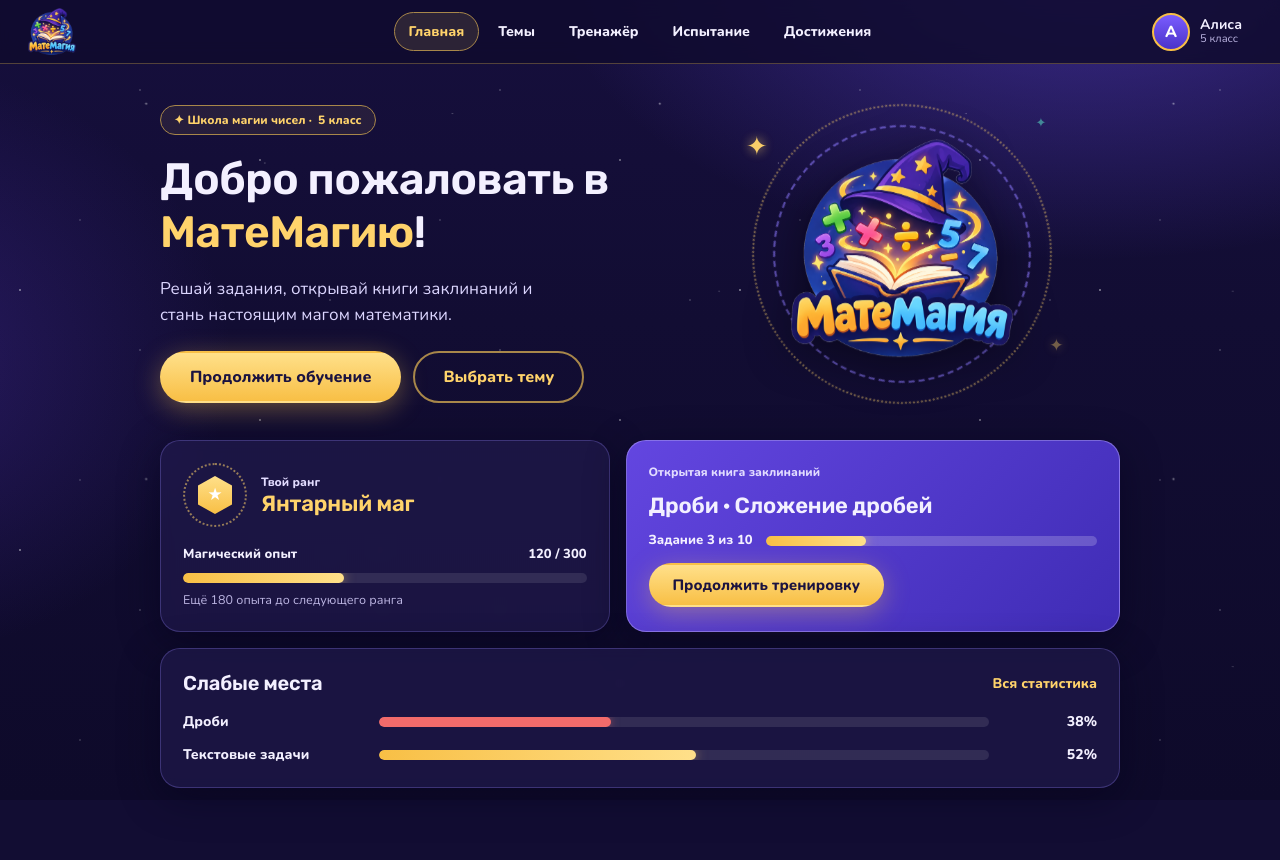
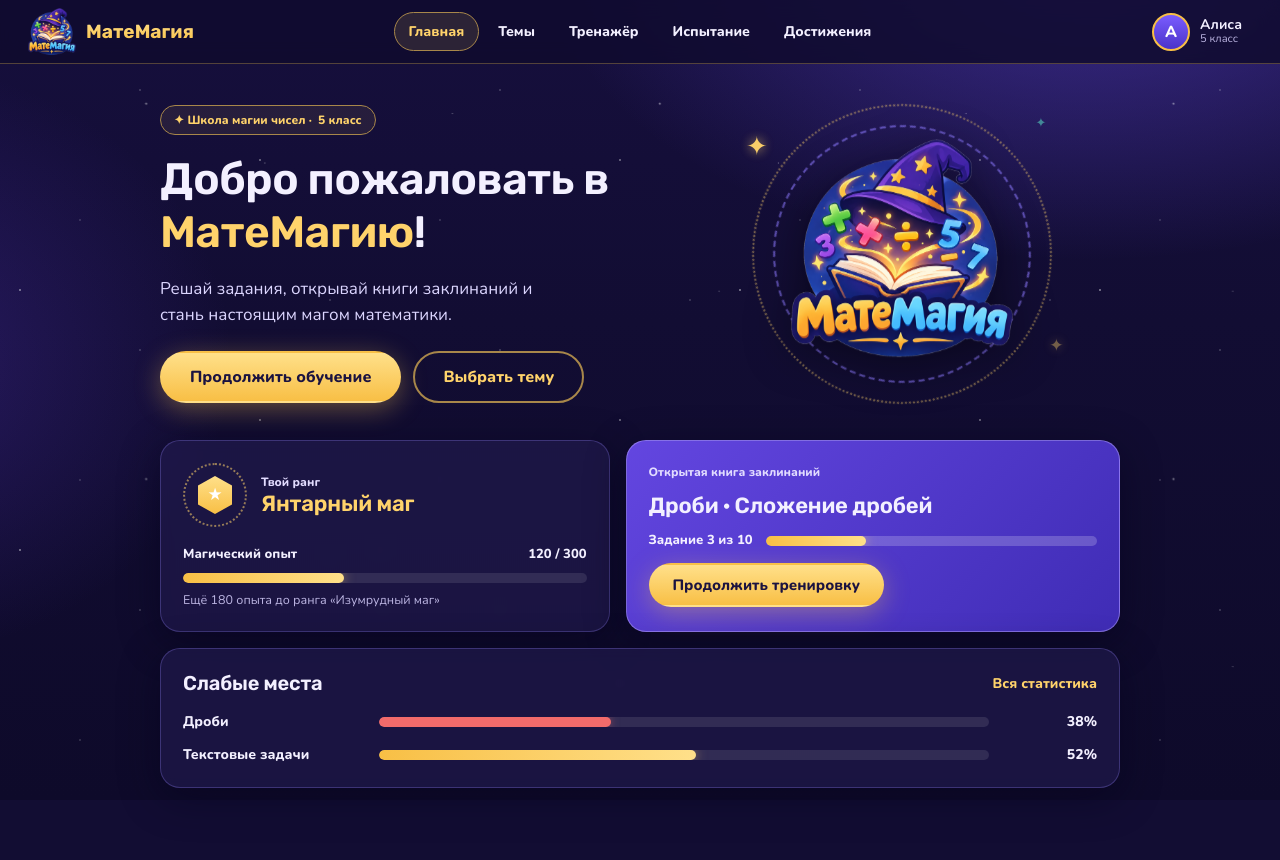
Before and after one commit to yurshalex/matemagia, a Django app: template templates/dashboard_main.html in a window 1280 px wide. Run offline with Django 3.2, Linux system fonts and the light colour scheme; the template is opened without the code that fills it, so the values that code supplies are empty.

Commit message:
Обновлены домашние страницы

```diff
--- a/templates/dashboard_main.html
+++ b/templates/dashboard_main.html
@@ -2,26 +2,26 @@
 <html lang="ru">
 <head>
   <meta charset="utf-8">
-  <meta name="viewport" content="width=1280">
+  <meta name="viewport" content="width=device-width, initial-scale=1">
+  <meta name="theme-color" content="#120d33">
   <title>Главная · МатеМагия</title>
   <!-- Django-шаблон: dashboard_main.html -->
   <link rel="icon" href="../static/img/logo_small.png">
-  <link rel="preconnect" href="https://fonts.googleapis.com">
-  <link rel="preconnect" href="https://fonts.gstatic.com" crossorigin>
-  <link href="https://fonts.googleapis.com/css2?family=Comfortaa:wght@600;700&family=Nunito:wght@400;600;700;800&display=swap" rel="stylesheet">
   <link rel="stylesheet" href="../static/css/main.css">
 </head>
 <body>
+  <a class="skip-link" href="#main">К содержимому</a>
   <div class="sky" aria-hidden="true"></div>
 
   <header class="main-navbar">
     <a class="navbar-logo" href="dashboard_main.html" aria-label="МатеМагия — на главную">
-      <img src="../static/img/logo_small.png" alt="" width="52" height="52">
+      <img src="../static/img/logo_small.png" alt="" width="48" height="48">
+      <span class="navbar-title">МатеМагия</span>
     </a>
     <nav class="nav-links" id="nav-links" aria-label="Главное меню">
       <a href="dashboard_main.html" class="is-active" aria-current="page">Главная</a>
       <a href="learning/topic_catalog.html">Темы</a>
-      <a href="tests/task_trainer.html">Тренажёр</a>
+      <a href="tests/task_list.html">Тренажёр</a>
       <a href="game/challenge_game.html">Испытание</a>
       <a href="game/achievements_list.html">Достижения</a>
     </nav>
@@ -33,14 +33,18 @@
         </button>
         <div class="user-menu" id="user-menu" hidden>
           <a href="progress/profile_stats.html">Личный кабинет</a>
+          <a href="progress/progress.html">Статистика</a>
           <!-- Бэкенд: POST-форма на /logout/ с {% csrf_token %} -->
           <a href="home.html" id="btn-logout">Выйти</a>
         </div>
       </div>
+      <button class="nav-toggle" type="button" aria-expanded="false" aria-controls="nav-links" aria-label="Меню">
+        <span></span><span></span><span></span>
+      </button>
     </div>
   </header>
 
-  <main class="page">
+  <main id="main" class="page">
     <section class="welcome-banner" id="welcome-banner">
       <div class="welcome-text">
         <span class="badge-pill" data-reveal>✦ Школа магии чисел · <span data-user-grade>5 класс</span></span>
@@ -74,7 +78,7 @@
         </div>
         <div class="progress-label"><span>Магический опыт</span><span>120 / 300</span></div>
         <div class="progress-bar" id="rank-progress-bar" role="progressbar" aria-label="Опыт до следующего ранга" aria-valuemin="0" aria-valuemax="300" aria-valuenow="120"><span style="width: 40%"></span></div>
-        <p class="progress-hint">Ещё 180 опыта до следующего ранга</p>
+        <p class="progress-hint">Ещё 180 опыта до ранга «Изумрудный маг»</p>
       </article>
 
       <!-- Данные: незаконченная тренировка. Нет тренировки → заголовок «Начни первую тренировку» и кнопка «Открыть темы» -->
@@ -92,7 +96,7 @@
       <article class="card card-pad wide" id="widget-weak-spots" data-reveal>
         <div class="widget-head">
           <h2>Слабые места</h2>
-          <a id="link-full-stats" class="link-gold" href="progress/profile_stats.html">Вся статистика</a>
+          <a id="link-full-stats" class="link-gold" href="progress/progress.html">Вся статистика</a>
         </div>
         <ul class="bar-list">
           <li><span>Дроби</span><div class="progress-bar" data-percent="38"></div><span class="bar-value">38%</span></li>
```
Also changed, not shown: templates/home.html (+7 -7 lines).
